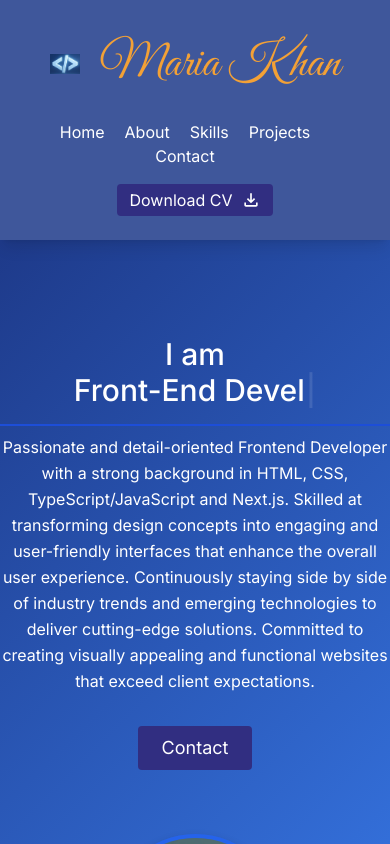
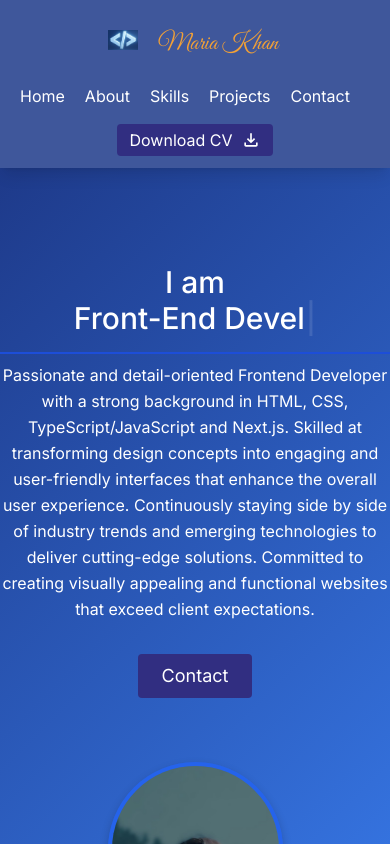
Before and after one commit to MariaKhan10/Portfolio, a Next.js app: page / in a window 390 px wide. Shown: the top 844 px of the page. Built offline with nearby package versions, Linux system fonts and the light colour scheme.

Commit message:
added font

```diff
--- a/src/app/component/navbar.tsx
+++ b/src/app/component/navbar.tsx
@@ -14,7 +14,7 @@ const Navbar = () => {
   const navbarBackground = `rgba(30, 58, 138, 0.85)`; // A semi-transparent dark blue
   return (
     <div className="z-50 sticky top-0">
-      <div style={{ backgroundColor: navbarBackground }} className="py-4 px-4 shadow-lg">
+      <div style={{ backgroundColor: navbarBackground }} className="py-1 px-1 shadow-lg">
         <header className="body-font">
           <div className="container mx-auto flex flex-wrap p-2 flex-col md:flex-row items-center">
             <a className="flex title-font font-medium items-center text-white mb-4 md:mb-0">
@@ -24,7 +24,12 @@ const Navbar = () => {
                 height={70}
                 src={require("../../../public/pictures/logofrontend.jpg")}
               />
-              <span className={`${greatVibes.className} "title-font sm:text-4xl text-5xl mb-4 font-bold text-[#f3a136] mt-4 ml-5 mr-1" `}> Maria Khan </span>
+             <span
+  className={`${greatVibes.className} title-font text-2xl sm:text-5xl lg:text-4xl font-bold text-[#f3a136] mt-4 ml-5 mr-1 mb-2`}
+>
+  Maria Khan
+</span>
+
             </a>
             <nav className="md:ml-auto md:mr-auto flex flex-wrap items-center text-base justify-center">
               <Link href={"/"} className="mr-5 text-white hover:text-gray-300 hover:underline">
```
